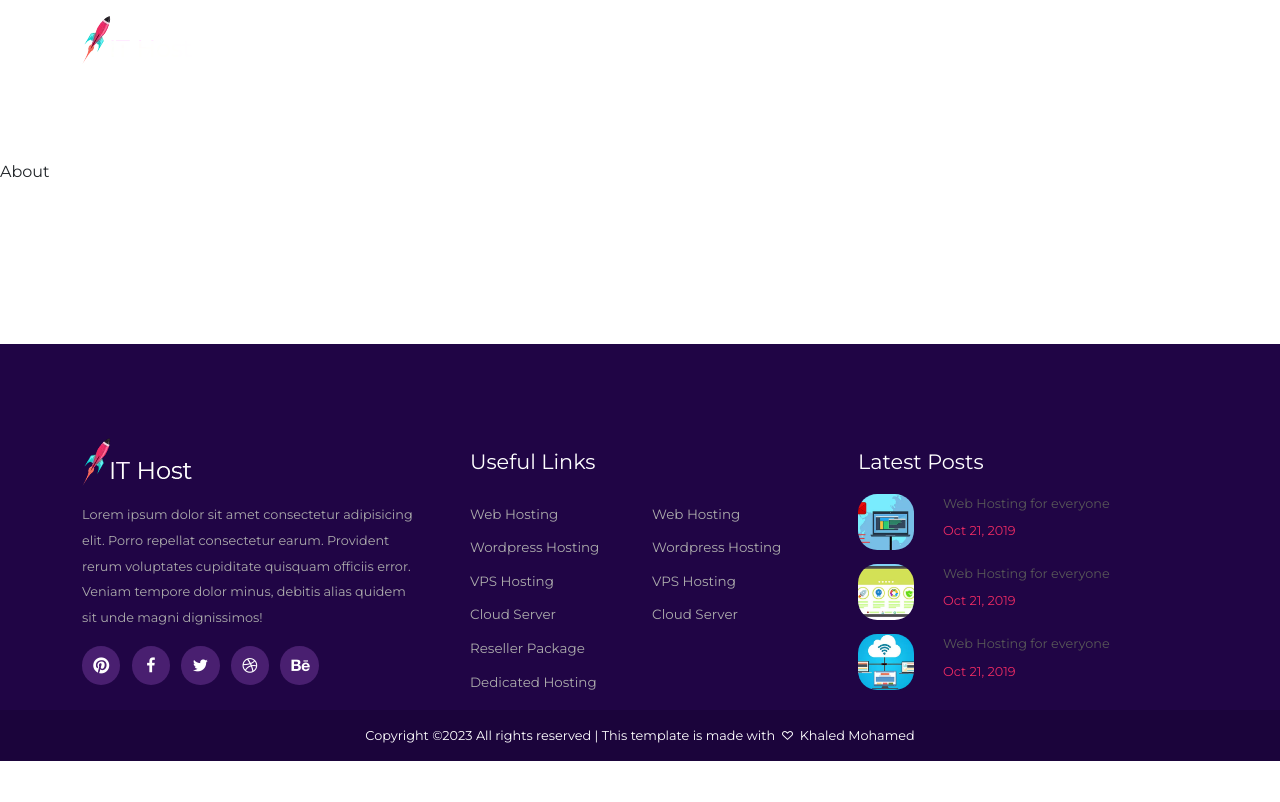
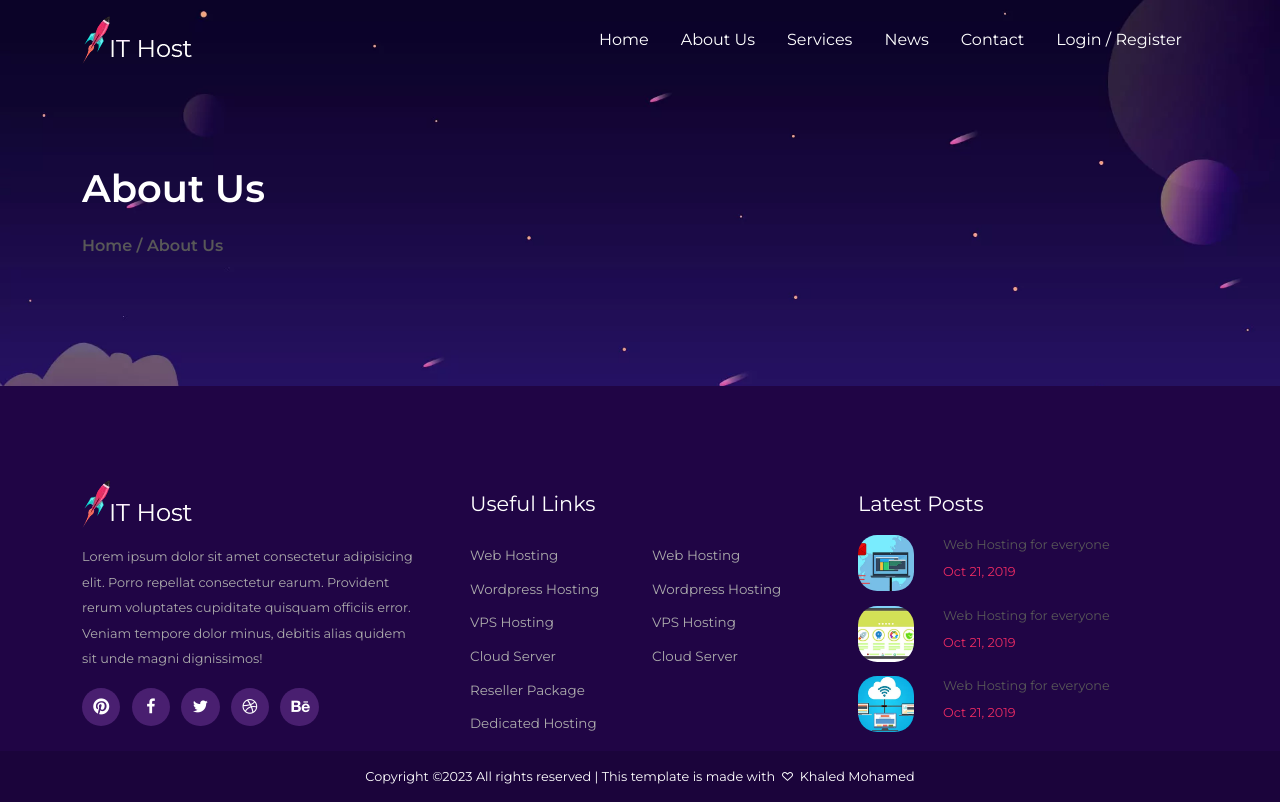
Before and after one commit to krypton225/IT-Host, a React (Create React App) app: page /about in a window 1280 px wide. Built offline with nearby package versions, Linux system fonts and the light colour scheme.

Commit message:
ADD header section @ About page

```diff
--- a/src/pages/About/About.tsx
+++ b/src/pages/About/About.tsx
@@ -1,8 +1,10 @@
+import { SectionHeader } from "components";
+
 const About = () => {
     return (
-        <section>
-            About
-        </section>
+        <div>
+            <SectionHeader sectionName="about us" baseURL="home" />
+        </div>
     );
 };
 
```
